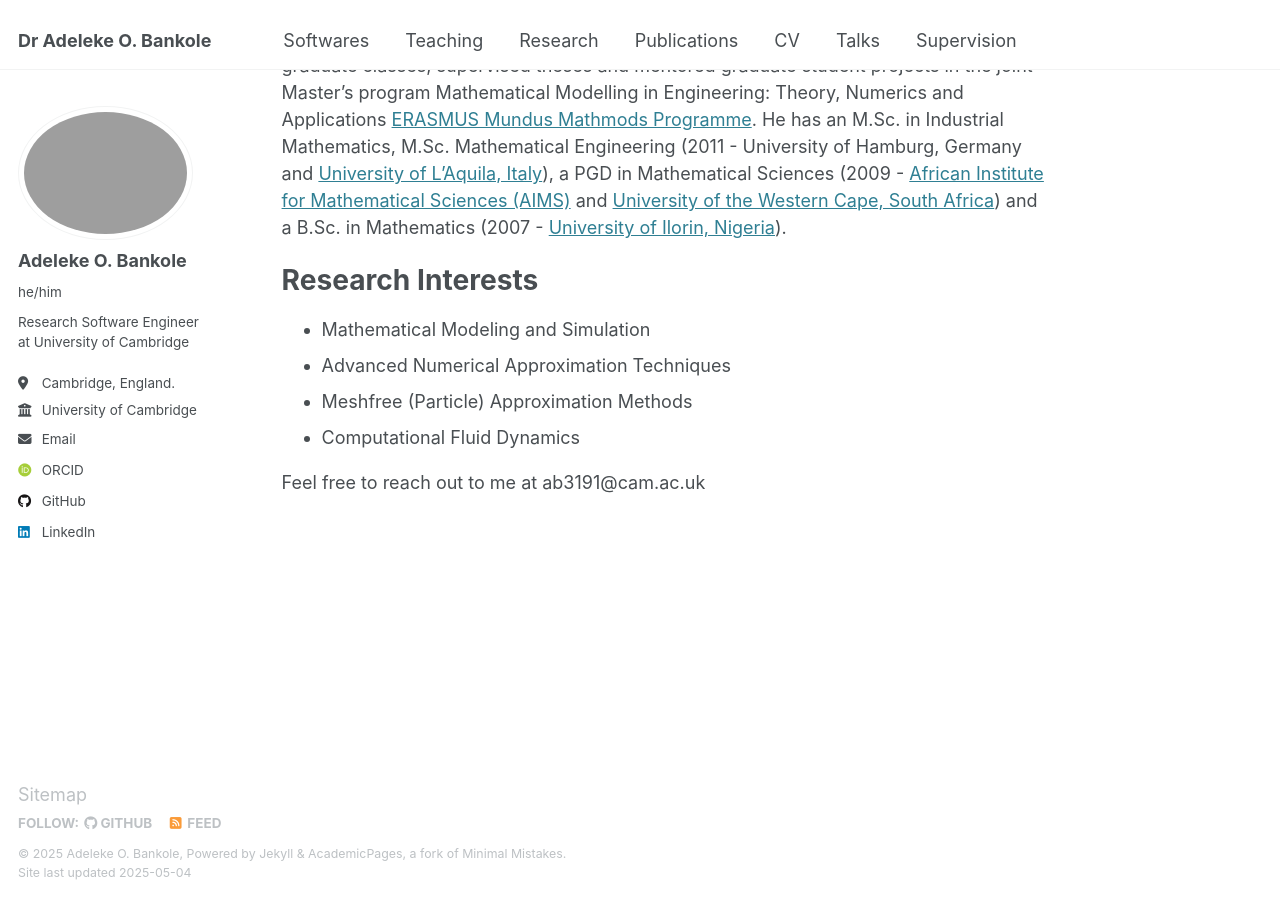
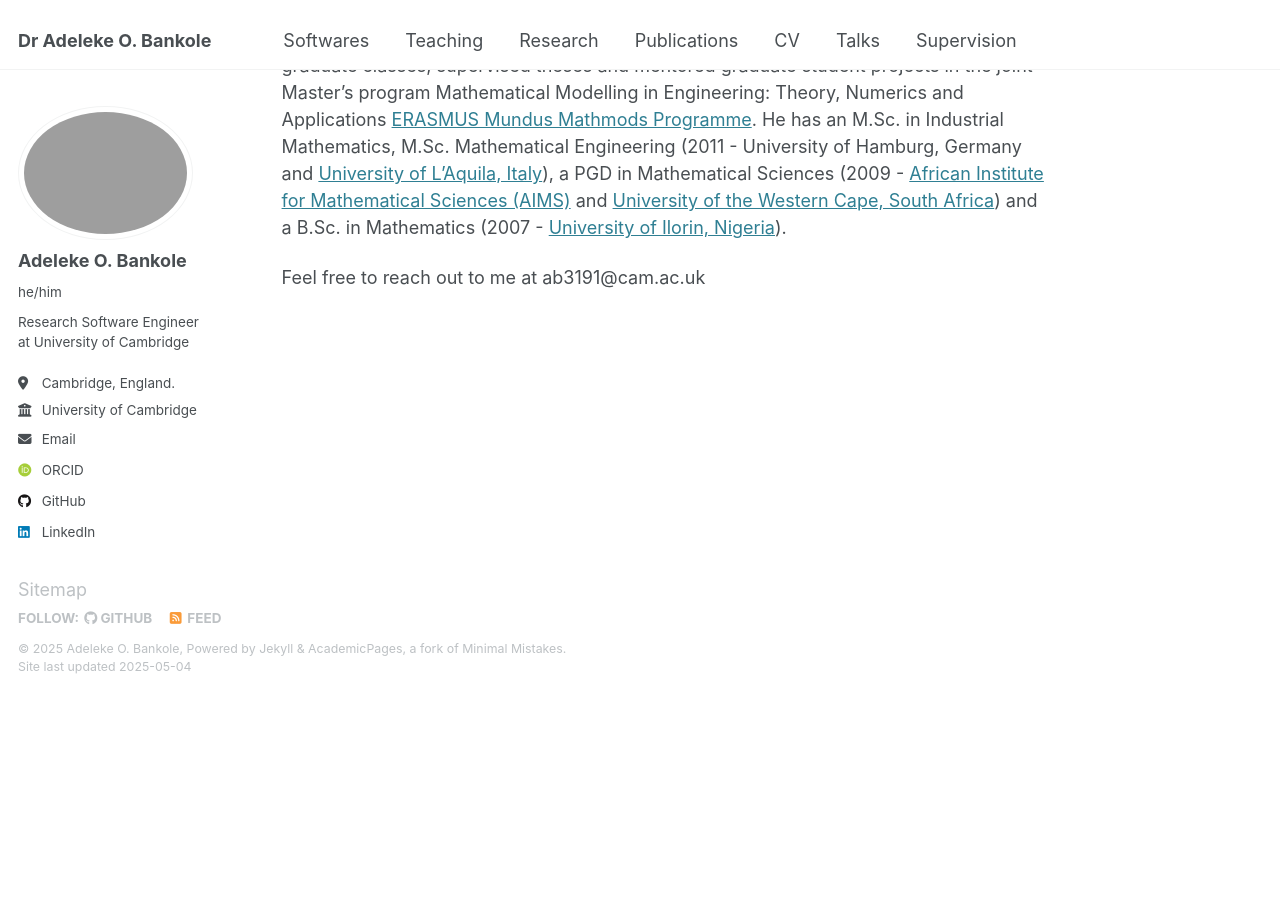
Before and after one commit to AdelekeBankole/adelekebankole.github.io, a Jekyll site: the page built from _pages/about.md, in a window 1280 px wide and 900 px high, scrolled down 764 px. Built offline with Jekyll 4.4.1, drawn with Linux system fonts in a browser that asks for light colours; some web fonts are replaced; after the commit the page ends 1459 px from its top, so only the background shows below that.

Commit message:
remove research interests from main page in about.md

```diff
--- a/_pages/about.md
+++ b/_pages/about.md
@@ -13,12 +13,5 @@ Currently, Adeleke is a research software engineer at the [Institute of Computin
 
 He earned his Ph.D. in Applied Mathematics (2017 - [University of Hamburg, Germany](https://www.uni-hamburg.de/en.html)). Prior to joining CU Boulder, Adeleke was a research scientist and graduate student lecturer at the University of Hamburg, Germany (see link: [Uni. Hamburg](https://www.math.uni-hamburg.de/home/bankole/)) where he taught graduate classes, supervised theses and mentored graduate student projects in the joint Master's program Mathematical Modelling in Engineering: Theory, Numerics and Applications [ERASMUS Mundus Mathmods Programme](http://www.mathmods.eu/). He has an M.Sc. in Industrial Mathematics, M.Sc. Mathematical Engineering (2011 - University of Hamburg, Germany and [University of L'Aquila, Italy](https://www.univaq.it/en/)), a PGD in Mathematical Sciences (2009 - [African Institute for Mathematical Sciences (AIMS)](https://aims.ac.za/) and [University of the Western Cape, South Africa](https://www.uwc.ac.za/)) and a B.Sc. in Mathematics (2007 - [University of Ilorin, Nigeria](https://www.unilorin.edu.ng/)).
 
-Research Interests
-======
-* Mathematical Modeling and Simulation
-* Advanced Numerical Approximation Techniques
-* Meshfree (Particle) Approximation Methods
-* Computational Fluid Dynamics
-
 
 Feel free to reach out to me at ab3191@cam.ac.uk
```
